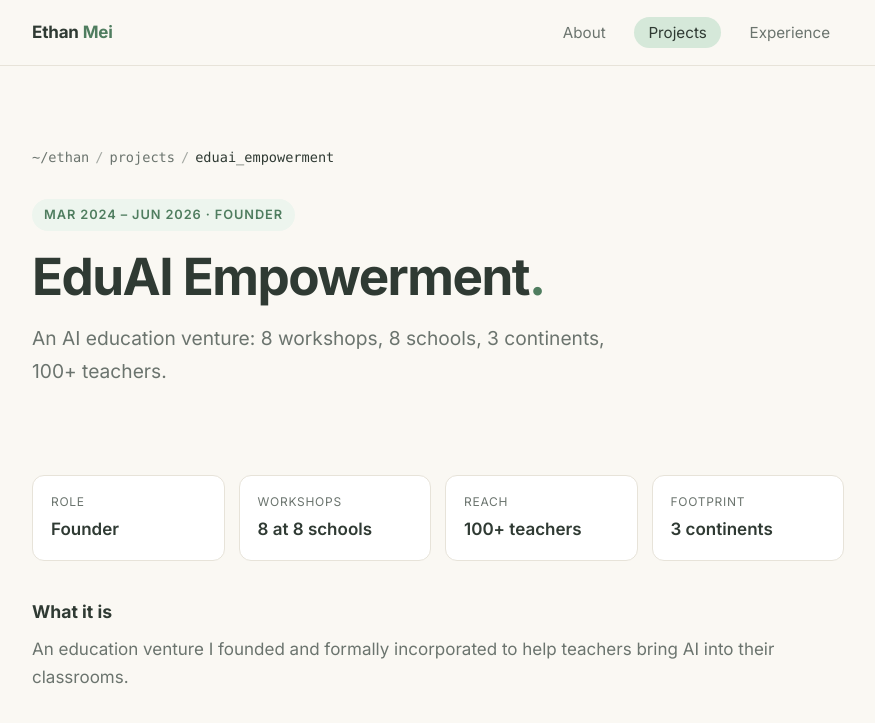
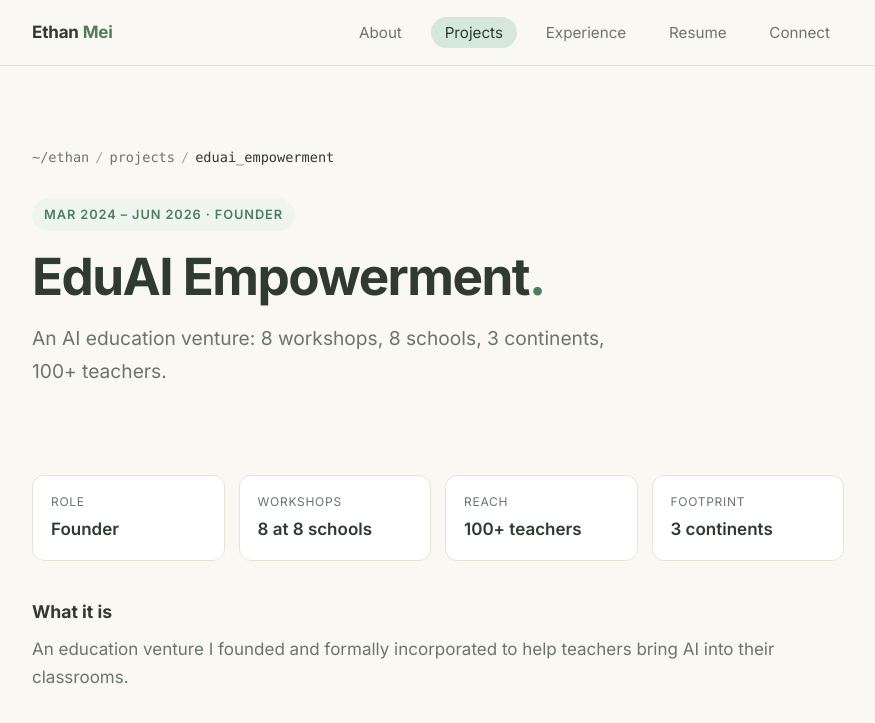
Before and after one commit to WOTBGod/wotbgod.github.io, a plain HTML site: page project-eduai.html in a window 1280 px wide. Shown: the top 723 px of the page, without its empty margins (202-1077 px from the left). Drawn offline with Linux system fonts and the light colour scheme.

Commit message:
Update project-eduai.html

```diff
--- a/project-eduai.html
+++ b/project-eduai.html
@@ -19,6 +19,8 @@
         <a href="index.html#about">About</a>
         <a href="index.html#projects" class="active">Projects</a>
         <a href="index.html#experience">Experience</a>
+        <a href="index.html#resume">Resume</a>
+        <a href="index.html#connect">Connect</a>
       </nav>
     </header>
   </div>
```
